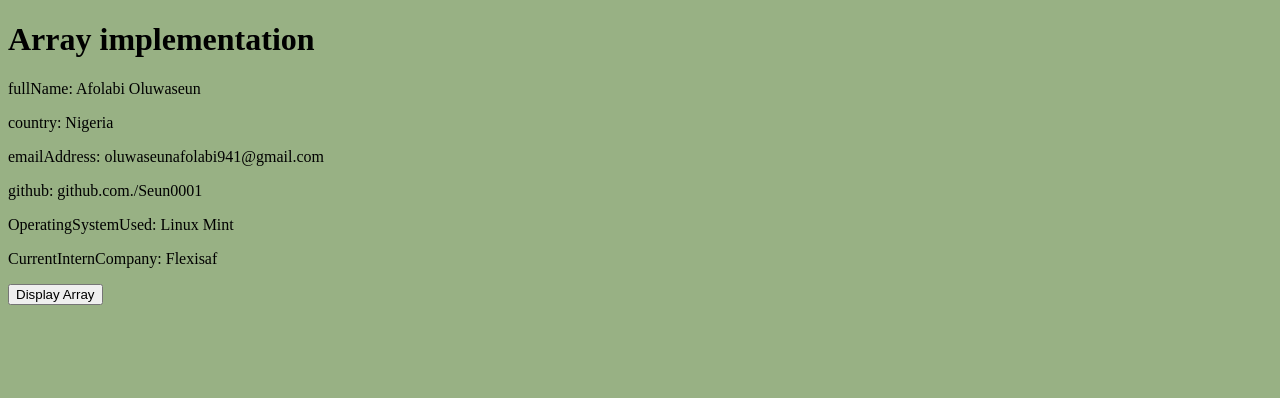
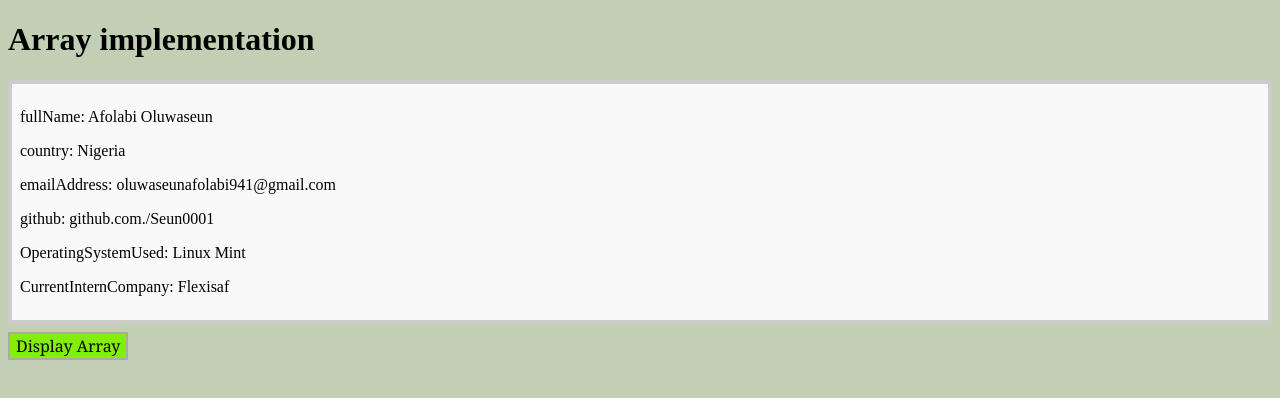
Before and after one commit to Seun0001/Array-implementation-webpage, a plain HTML site: page index.html in a window 1280 px wide. Both pictures are taken after a click on the button "Display Array". Drawn offline with Linux system fonts and the light colour scheme.

Commit message:
Display and Reset Button Bug Fixed

```diff
--- a/html_webpage.js
+++ b/html_webpage.js
@@ -1,7 +1,20 @@
+// function displayArray() {
+//   const formattedOutput = formatArrayList(myArrayList);
+//   const outputDiv = document.getElementById("output");
+//   outputDiv.innerHTML = formattedOutput;
+// }
+let isDisplayed = false;
+
 function displayArray() {
-  const formattedOutput = formatArrayList(myArrayList);
-  const outputDiv = document.getElementById("output");
-  outputDiv.innerHTML = formattedOutput;
+  if (!isDisplayed) {
+    const formattedOutput = formatArrayList(myArrayList);
+    const outputDiv = document.getElementById("output");
+    outputDiv.innerHTML = formattedOutput;
+    isDisplayed = true;
+  } else {
+    outputDiv.innerHTML = "";
+    isDisplayed = false;
+  }
 }
 
 function formatArrayList(arrayList) {
--- a/style.css
+++ b/style.css
@@ -1,3 +1,16 @@
 body {
-  background-color: rgba(50, 100, 10, 0.5);
+  background-color: rgba(50, 100, 10, 0.3);
+  cursor: pointer;
 }
+#output {
+  padding: 0.5rem;
+  margin-bottom: 0.5rem;
+  border: 0.25rem solid #ccc;
+  background-color: #f9f9f9;
+}
+button {
+  border: 0.125rem solid #aaa;
+  background-color: #83ee09;
+  font-family: Georgia, 'Times New Roman', Times, serif;
+  font-size: 1rem;
+}
```
